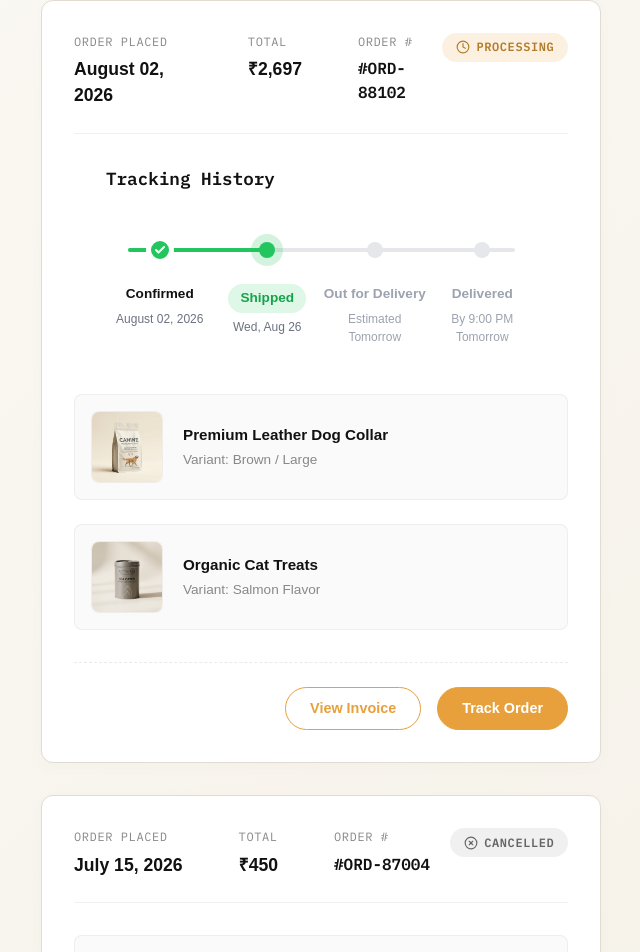
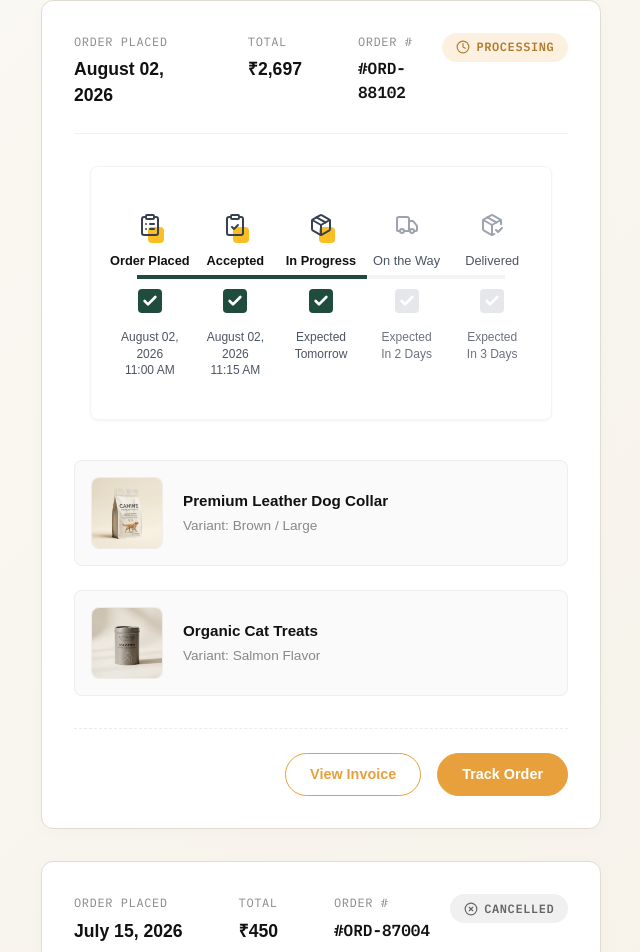
Before and after one commit to SevenX-Labs/kickat-client, a Next.js app: page /account in a window 1280 px wide. Shown: the part 879-1831 px from the top of the page, without its empty margins (319-959 px from the left). Built offline with nearby package versions, Linux system fonts and the light colour scheme.

Commit message:
feat: implement account dashboard page with navigation sidebar, order history, and stats panel

```diff
--- a/src/app/account/Account.module.css
+++ b/src/app/account/Account.module.css
@@ -316,50 +316,40 @@
   color: #666;
 }
 
-/* Premium Tracking History */
-.trackingHistoryContainer {
+/* Progress Tracker Card (Original Requested Design) */
+.progressTrackerCard {
+  background: white;
+  border-radius: 8px;
+  border: 1px solid #f3f4f6;
+  padding: 2.5rem 1rem;
+  position: relative;
+  width: 100%;
   margin-top: 1rem;
-  margin-bottom: 3rem;
-  padding: 0 1rem;
+  margin-bottom: 2rem;
+  box-shadow: 0 1px 3px rgba(0,0,0,0.05);
 }
 
-.trackingTitle {
-  font-family: var(--font-ibm-plex-mono), monospace;
-  font-size: 1.1rem;
-  font-weight: 700;
-  color: #111;
-  margin-bottom: 2.5rem;
+.progressLineBg {
+  position: absolute;
+  top: 108px; /* Adjusted to sit exactly behind the checkmarks */
+  left: 10%;
+  right: 10%;
+  height: 4px;
+  background-color: #f3f4f6;
+  z-index: 0;
 }
 
-.progressTrackerPremium {
-  position: relative;
-  width: 100%;
-  margin: 0 auto;
-}
-
-.premiumLineBg {
+.progressLineFill {
   position: absolute;
-  top: 16px;
-  left: 5%;
-  right: 5%;
+  top: 108px;
+  left: 10%;
   height: 4px;
-  background-color: #e5e7eb;
-  z-index: 0;
-  border-radius: 4px;
-}
-
-.premiumLineFill {
-  position: absolute;
-  top: 16px;
-  left: 5%;
-  height: 4px;
-  background-color: #22c55e;
+  background-color: #204C3E; /* Dark green */
   z-index: 1;
-  border-radius: 4px;
   transition: width 0.5s ease;
 }
 
-.premiumStepsWrapper {
+.stepsWrapper {
   position: relative;
   z-index: 2;
   display: flex;
@@ -367,7 +357,7 @@
   align-items: flex-start;
 }
 
-.premiumStep {
+.stepContainer {
   display: flex;
   flex-direction: column;
   align-items: center;
@@ -375,77 +365,89 @@
   text-align: center;
 }
 
-.premiumDotContainer {
+.stepTopIcon {
+  position: relative;
   height: 36px;
+  display: flex;
+  align-items: center;
+  justify-content: center;
+  margin-bottom: 0.5rem;
+}
+
+.iconActive {
+  color: #374151; /* Dark grey */
+  position: relative;
+  z-index: 2;
+}
+
+.iconInactive {
+  color: #9ca3af; /* Light grey */
+  position: relative;
+  z-index: 2;
+}
+
+.iconYellowAccent {
+  position: absolute;
+  bottom: 0;
+  right: -2px;
+  width: 16px;
+  height: 16px;
+  background-color: #fbbf24; /* Yellow accent */
+  border-radius: 4px;
+  z-index: 1;
+}
+
+.stepLabel {
+  font-size: 0.8rem;
+  font-weight: 500;
+  color: #4b5563;
+  margin-bottom: 1.25rem;
+  height: 18px;
+}
+
+.stepContainer.completed .stepLabel {
+  color: #111;
+  font-weight: 600;
+}
+
+.stepCheckWrapper {
+  background: white;
+  padding: 0 10px;
   display: flex;
   align-items: center;
   justify-content: center;
   margin-bottom: 1rem;
 }
 
-.premiumCheck {
-  display: flex;
-  background: white;
-  border-radius: 50%;
-  padding: 2px;
-}
-
-.premiumActiveHalo {
-  width: 32px;
-  height: 32px;
-  border-radius: 50%;
-  background-color: rgba(34, 197, 94, 0.2);
+.checkSquareFilled {
+  background-color: #204C3E; /* Dark green */
+  width: 24px;
+  height: 24px;
+  border-radius: 4px;
   display: flex;
   align-items: center;
   justify-content: center;
 }
 
-.premiumActiveDot {
-  width: 16px;
-  height: 16px;
-  border-radius: 50%;
-  background-color: #22c55e;
+.checkSquareEmpty {
+  background-color: #e5e7eb; /* Light grey */
+  width: 24px;
+  height: 24px;
+  border-radius: 4px;
+  display: flex;
+  align-items: center;
+  justify-content: center;
 }
 
-.premiumEmptyDot {
-  width: 16px;
-  height: 16px;
-  border-radius: 50%;
-  background-color: #e5e7eb;
+.stepTime {
+  font-size: 0.75rem;
+  color: #6b7280;
+  line-height: 1.4;
+  font-weight: 500;
 }
 
-.premiumStepInfo {
-  display: flex;
-  flex-direction: column;
-  align-items: center;
-  gap: 0.35rem;
-}
-
-.premiumLabel {
-  font-size: 0.85rem;
-  font-weight: 600;
-  color: #9ca3af;
-}
-
-.premiumStep.completed .premiumLabel {
-  color: #111;
-}
-
-.premiumLabelPill {
-  background-color: rgba(34, 197, 94, 0.15);
-  color: #16a34a;
-  padding: 0.25rem 0.75rem;
-  border-radius: 9999px;
-}
-
-.premiumTime {
-  font-size: 0.75rem;
-  color: #9ca3af;
-}
-
-.premiumStep.completed .premiumTime,
-.premiumStep.active .premiumTime {
-  color: #6b7280;
+.stepContainer.completed .stepTime {
+  color: #4b5563;
 }
 
 /* Order Items */
--- a/src/app/account/page.tsx
+++ b/src/app/account/page.tsx
@@ -3,7 +3,7 @@
 import { useState, Suspense } from 'react';
 import { useSearchParams, useRouter } from 'next/navigation';
 import Image from 'next/image';
-import { Package, User, MapPin, Heart, LogOut, CheckCircle2, Clock, Search, XCircle, ClipboardList, ClipboardCheck, Truck, PackageCheck, CheckCircle } from 'lucide-react';
+import { Package, User, MapPin, Heart, LogOut, CheckCircle2, Clock, Search, XCircle, ClipboardList, ClipboardCheck, Truck, PackageCheck, Check } from 'lucide-react';
 import styles from './Account.module.css';
 
 // Mock Data
@@ -86,47 +86,44 @@ function AccountContent() {
 
   const renderProgressTracker = (progress: number, orderDate: string) => {
     const steps = [
-      { label: 'Confirmed', time: `${orderDate}` },
-      { label: 'Shipped', time: `Wed, Aug 26` },
-      { label: 'Out for Delivery', time: `Estimated Tomorrow` },
-      { label: 'Delivered', time: `By 9:00 PM Tomorrow` }
+      { label: 'Order Placed', time: `${orderDate}\n11:00 AM`, Icon: ClipboardList },
+      { label: 'Accepted', time: `${orderDate}\n11:15 AM`, Icon: ClipboardCheck },
+      { label: 'In Progress', time: `Expected\nTomorrow`, Icon: Package },
+      { label: 'On the Way', time: `Expected\nIn 2 Days`, Icon: Truck },
+      { label: 'Delivered', time: `Expected\nIn 3 Days`, Icon: PackageCheck }
     ];
 
-    // Normalize progress to fit 4-step timeline (0 to 3)
-    const activeIndex = progress === undefined ? 0 : progress;
+    // Normalize progress to fit new 5-step timeline (0 to 4)
+    const activeIndex = progress === 1 ? 2 : progress === 2 ? 3 : progress === 3 ? 4 : 1; // Default to Accepted for visuals if 0
 
     return (
-      <div className={styles.trackingHistoryContainer}>
-        <h3 className={styles.trackingTitle}>Tracking History</h3>
+      <div className={styles.progressTrackerCard}>
+        <div className={styles.progressLineBg}></div>
+        <div className={styles.progressLineFill} style={{ width: `${(activeIndex / (steps.length - 1)) * 100}%` }}></div>
 
-        <div className={styles.progressTrackerPremium}>
-          <div className={styles.premiumLineBg}></div>
-          <div className={styles.premiumLineFill} style={{ width: `${(activeIndex / (steps.length - 1)) * 100}%` }}></div>
+        <div className={styles.stepsWrapper}>
+          {steps.map((step, idx) => (
+            <div key={idx} className={`${styles.stepContainer} ${idx <= activeIndex ? styles.completed : ''}`}>
+              <div className={styles.stepTopIcon}>
+                <step.Icon size={24} strokeWidth={2} className={idx <= activeIndex ? styles.iconActive : styles.iconInactive} />
+                {idx <= activeIndex && <div className={styles.iconYellowAccent}></div>}
+              </div>
 
-          <div className={styles.premiumStepsWrapper}>
-            {steps.map((step, idx) => (
-              <div key={idx} className={`${styles.premiumStep} ${idx < activeIndex ? styles.completed : ''} ${idx === activeIndex ? styles.active : ''}`}>
-                <div className={styles.premiumDotContainer}>
-                  {idx < activeIndex ? (
-                    <div className={styles.premiumCheck}><CheckCircle2 size={24} fill="#22c55e" color="white" strokeWidth={2} /></div>
-                  ) : idx === activeIndex ? (
-                    <div className={styles.premiumActiveHalo}>
-                      <div className={styles.premiumActiveDot}></div>
-                    </div>
-                  ) : (
-                    <div className={styles.premiumEmptyDot}></div>
-                  )}
-                </div>
+              <span className={styles.stepLabel}>{step.label}</span>
 
-                <div className={styles.premiumStepInfo}>
-                  <div className={`${styles.premiumLabel} ${idx === activeIndex ? styles.premiumLabelPill : ''}`}>
-                    {step.label}
-                  </div>
-                  <div className={styles.premiumTime}>{step.time}</div>
-                </div>
+              <div className={styles.stepCheckWrapper}>
+                {idx <= activeIndex ? (
+                  <div className={styles.checkSquareFilled}><Check size={16} color="white" strokeWidth={4} /></div>
+                ) : (
+                  <div className={styles.checkSquareEmpty}><Check size={16} color="white" strokeWidth={4} /></div>
+                )}
               </div>
-            ))}
-          </div>
+
+              <div className={styles.stepTime}>
+                {step.time.split('\n').map((line, i) => <div key={i}>{line}</div>)}
+              </div>
+            </div>
+          ))}
         </div>
       </div>
     );
```
